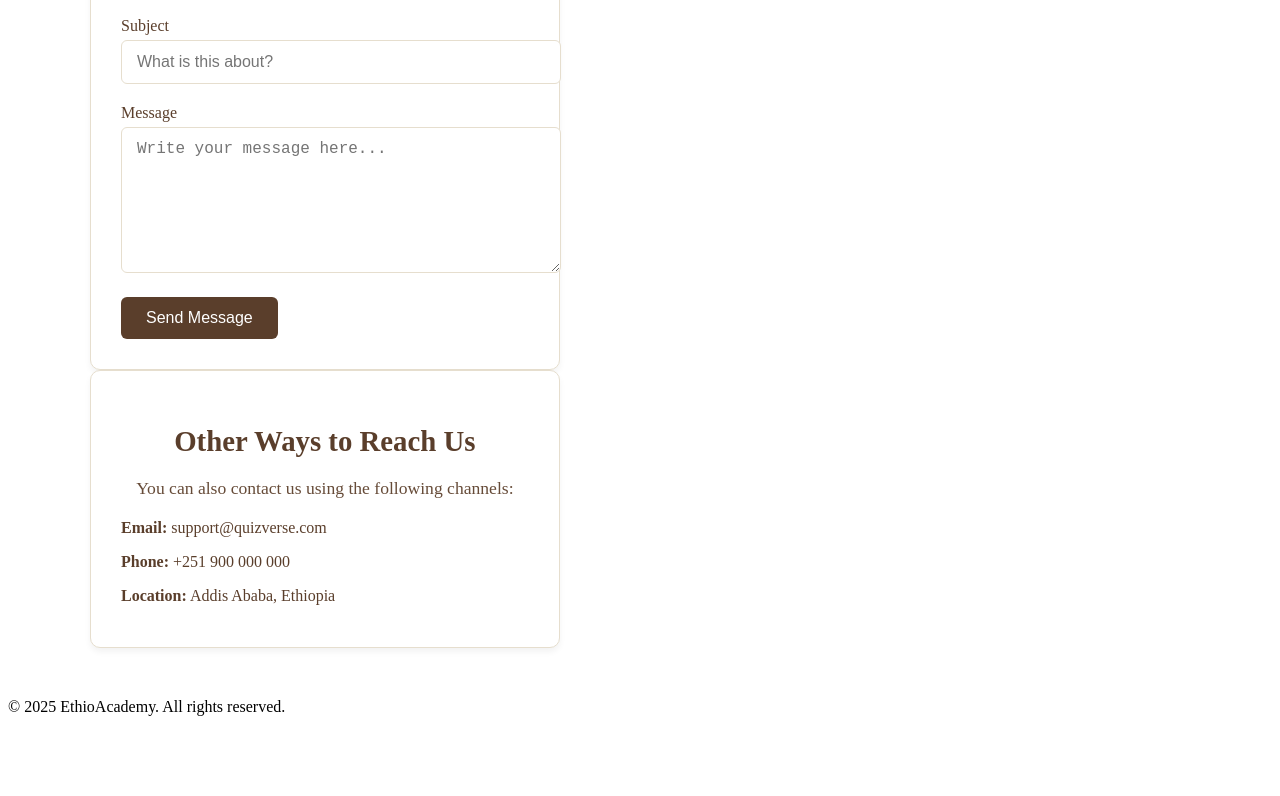
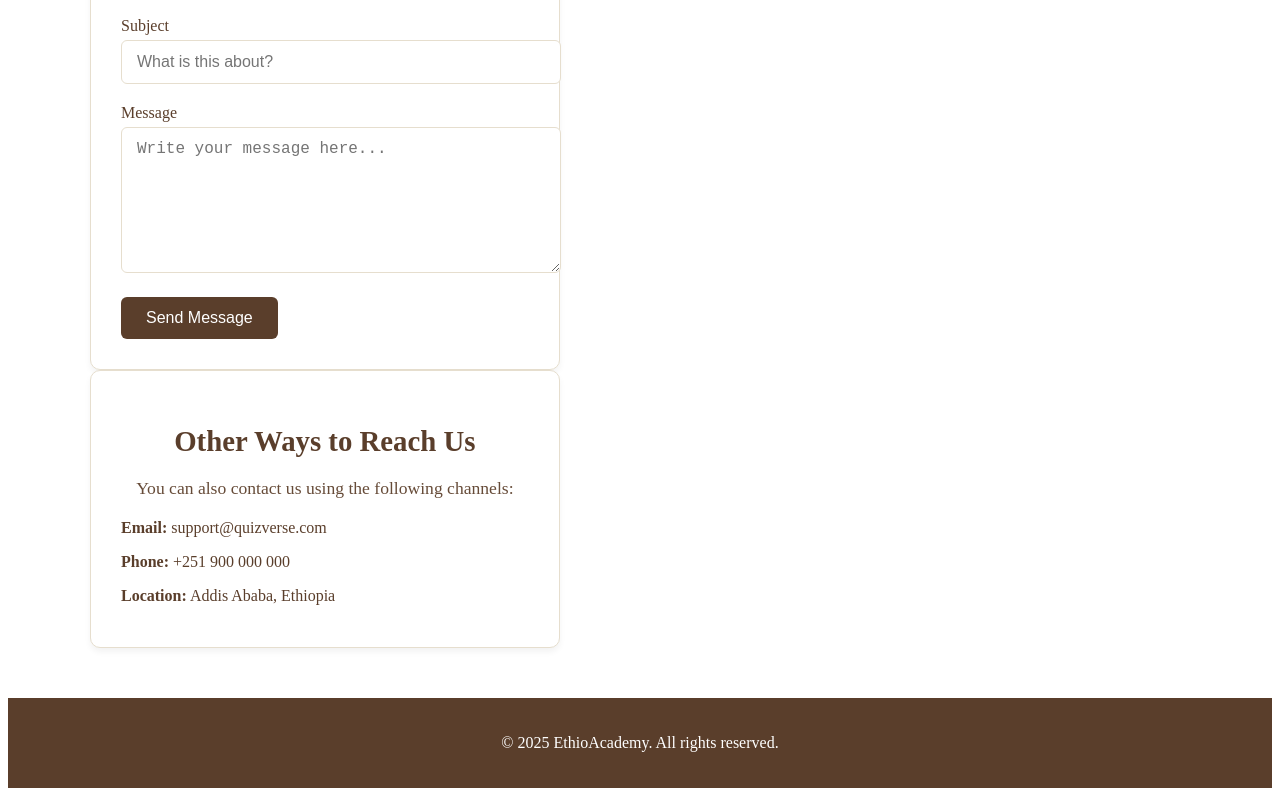
Before and after one commit to Hermela-code/EthioAcademy, a plain HTML site: page contact.html in a window 1280 px wide. Shown: the part 757-1553 px from the top of the page. Before the commit the page ends 1489 px from the top, so only its background shows below. Drawn offline with Linux system fonts and the light colour scheme.

Commit message:
styled the footer

```diff
--- a/contact.css
+++ b/contact.css
@@ -162,7 +162,16 @@
     font-size: 1rem;
     color: #5a3e2b;
 }
-
+/* -------------------------
+   FOOTER
+-------------------------- */
+.main-footer {
+    background-color: #5a3e2b;
+    color: #ffffff;
+    text-align: center;
+    padding: 20px 0;
+    margin-top: 50px;
+}
 /* -------------------------
    Responsive
 -------------------------- */
```
